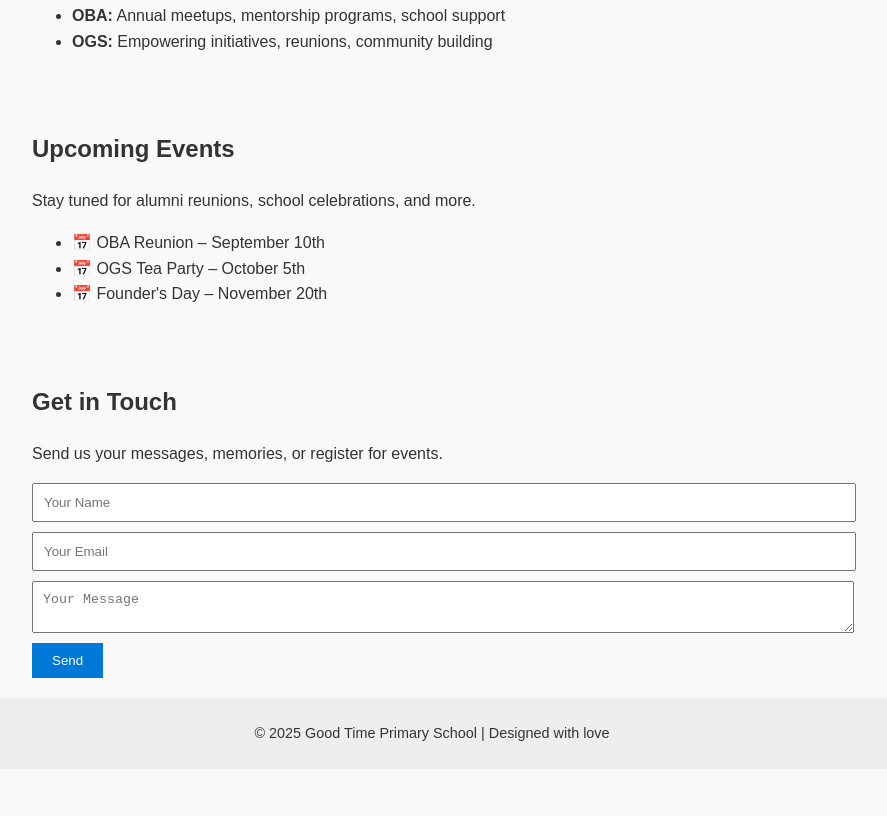
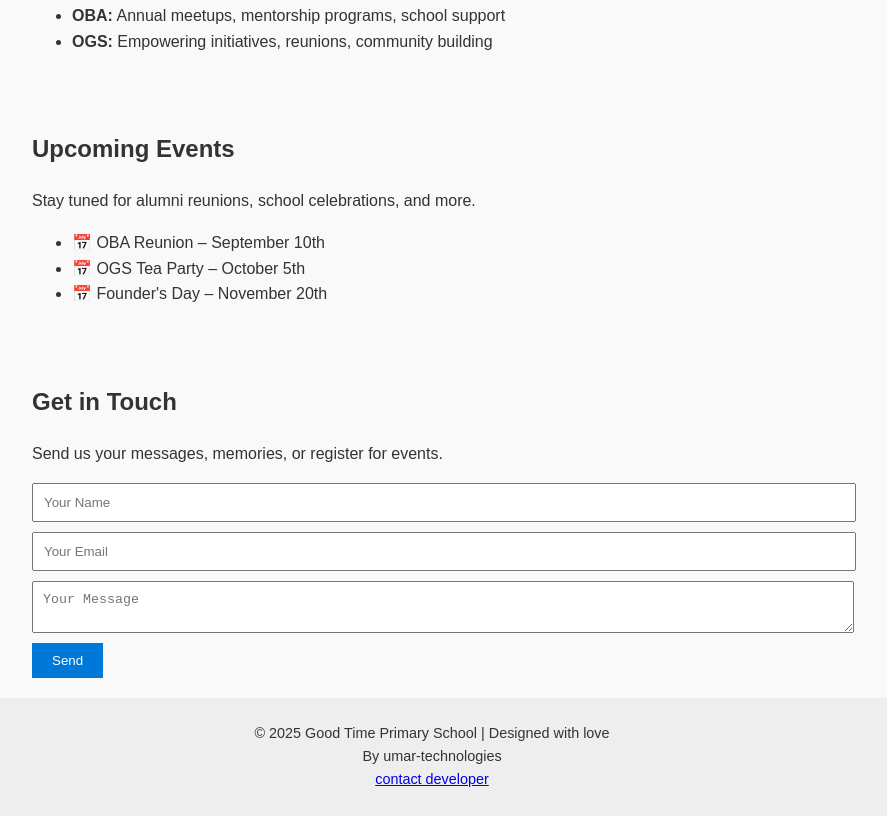
Before and after one commit to bitbyte-bit/goot-time, a plain HTML site: page index.html in a window 1280 px wide. Shown: the part 601-1417 px from the top of the page, without its empty margins (208-1095 px from the left). Before the commit the page ends 1370 px from the top, so only its background shows below. Drawn offline with Linux system fonts and the light colour scheme.

Commit message:
Update index.html
2nd update

```diff
--- a/index.html
+++ b/index.html
@@ -58,7 +58,8 @@
   </section>
 
   <footer>
-    <p>&copy; 2025 Good Time Primary School | Designed with love</p>
+    <p>&copy; 2025 Good Time Primary School | Designed with love<br> By umar-technologies
+    <br> <a href='https://umar-techs.netlify.app/'>contact developer</a></p>
   </footer>
 
 </body>
```
